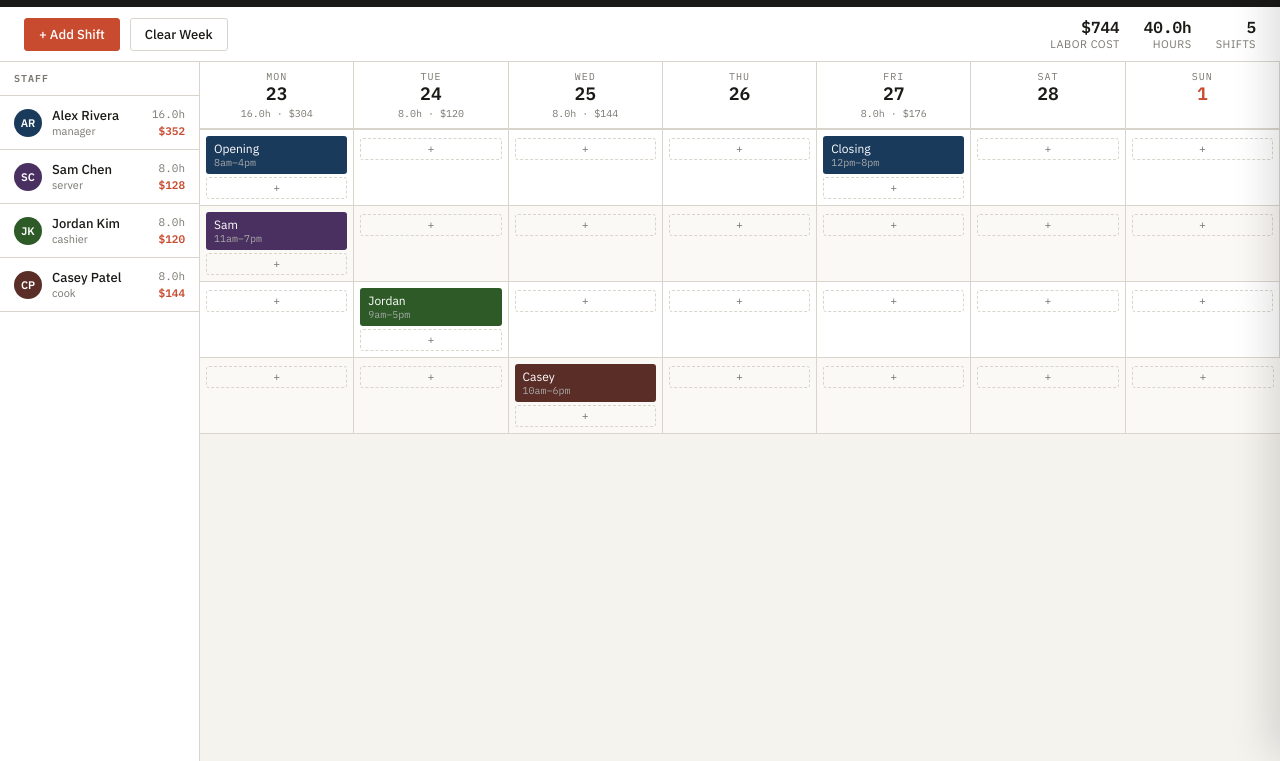
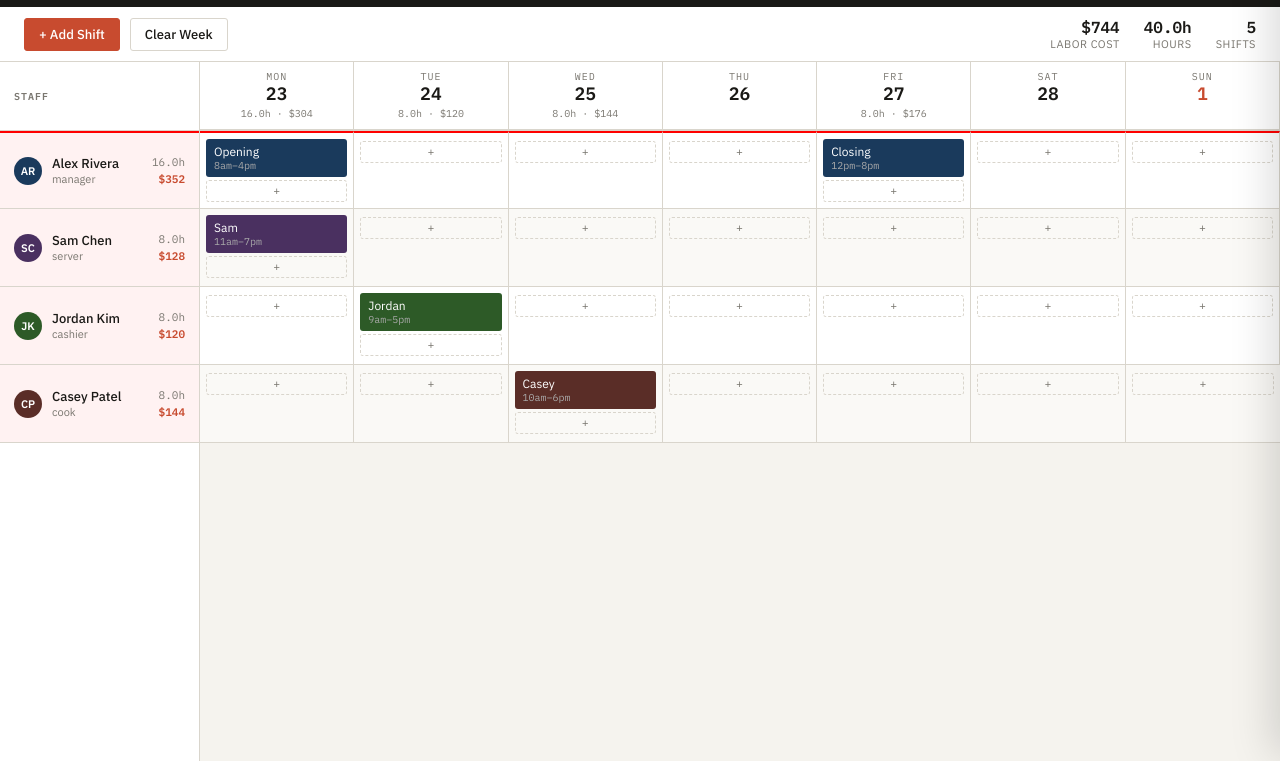
Before and after one commit to sklores/Scheduling-App, a website: page shift-stackblitz/public/index.html in a window 1280 px wide. Shown: the part 45-806 px from the top of the page. Drawn offline with Linux system fonts and the light colour scheme.

Commit message:
chore(debug): add visual row-sync proof

```diff
--- a/index.js
+++ b/index.js
@@ -4,7 +4,11 @@
 
 const app = express();
 app.use(express.json());
-app.use(express.static(path.join(__dirname, "public")));
+app.use(express.static(__dirname));
+
+app.get("/", (_req, res) => {
+  res.sendFile(path.join(__dirname, "index.html"));
+});
 
 app.post("/api/send-schedule", async (req, res) => {
   const { messages } = req.body;
--- a/shift-stackblitz/public/index.html
+++ b/shift-stackblitz/public/index.html
@@ -13,6 +13,7 @@
     --accent: #c84b2f; --accent-light: #fde8e3;
     --green: #2d5a27; --green-light: #e8f5e3;
     --mono: 'IBM Plex Mono', monospace; --sans: 'IBM Plex Sans', sans-serif;
+    --rowH: 72px; --headH: 69px;
   }
   body { font-family: var(--sans); background: var(--bg); color: var(--text); min-height: 100vh; font-size: 14px; }
 
@@ -47,8 +48,10 @@
   /* ── App Body ── */
   .app-body { display: flex; height: calc(100vh - 52px - 49px); overflow: hidden; }
   .sidebar { width: 200px; flex-shrink: 0; background: var(--surface); border-right: 1px solid var(--border); overflow-y: auto; }
-  .sidebar-header { padding: 10px 14px; font-family: var(--mono); font-size: 10px; font-weight: 600; text-transform: uppercase; letter-spacing: 1px; color: var(--text-muted); border-bottom: 1px solid var(--border); position: sticky; top: 0; background: var(--surface); }
-  .employee-row { padding: 10px 14px; border-bottom: 1px solid var(--border); display: flex; align-items: center; gap: 10px; transition: background 0.1s; }
+  .sidebar-header { height: var(--headH); padding: 0 14px; font-family: var(--mono); font-size: 10px; font-weight: 600; text-transform: uppercase; letter-spacing: 1px; color: var(--text-muted); border-bottom: 1px solid var(--border); position: sticky; top: 0; background: var(--surface); display: flex; align-items: center; box-sizing: border-box; }
+  .employee-row { height: var(--rowH); padding: 0 14px; border-bottom: 1px solid var(--border); display: flex; align-items: center; gap: 10px; transition: background 0.1s; box-sizing: border-box; background: rgba(255,0,0,0.05); }
+  .employee-row.first-row-debug { border-top: 2px solid red; }
+  .grid-cell.first-row-debug { border-top: 2px solid red; } /* DEBUG ALIGN */
   .employee-row:hover { background: var(--bg); }
   .avatar { width: 28px; height: 28px; border-radius: 50%; display: flex; align-items: center; justify-content: center; font-size: 11px; font-weight: 600; flex-shrink: 0; color: #fff; }
   .emp-name { font-weight: 500; font-size: 13px; white-space: nowrap; overflow: hidden; text-overflow: ellipsis; }
@@ -59,13 +62,13 @@
   /* ── Grid ── */
   .grid-wrap { flex: 1; overflow: auto; }
   .schedule-grid { min-width: 700px; display: grid; grid-template-columns: repeat(7, 1fr); }
-  .day-header { padding: 8px 10px; text-align: center; border-right: 1px solid var(--border); border-bottom: 2px solid var(--border); background: var(--surface); position: sticky; top: 0; z-index: 10; }
+  .day-header { height: var(--headH); padding: 8px 10px; text-align: center; border-right: 1px solid var(--border); border-bottom: 2px solid var(--border); background: var(--surface); position: sticky; top: 0; z-index: 10; box-sizing: border-box; }
   .day-header:last-child { border-right: none; }
   .day-name { font-family: var(--mono); font-size: 10px; text-transform: uppercase; letter-spacing: 1px; color: var(--text-muted); }
   .day-date { font-size: 18px; font-weight: 600; line-height: 1.2; }
   .day-header.today .day-date { color: var(--accent); }
   .day-total { font-family: var(--mono); font-size: 10px; color: var(--text-muted); margin-top: 2px; }
-  .grid-cell { border-right: 1px solid var(--border); border-bottom: 1px solid var(--border); min-height: 72px; padding: 6px; background: var(--surface); transition: background 0.1s; }
+  .grid-cell { border-right: 1px solid var(--border); border-bottom: 1px solid var(--border); min-height: var(--rowH); padding: 6px; background: var(--surface); transition: background 0.1s; box-sizing: border-box; }
   .grid-cell:last-child { border-right: none; }
   .grid-cell:hover { background: #fafaf8; }
   .grid-cell.alt { background: #faf9f6; }
@@ -386,6 +389,24 @@
 }
 
 // ── Render ──
+
+function syncLayoutHeights() {
+  const root=document.documentElement;
+  const firstGridRow=document.querySelector("#scheduleGrid .grid-cell");
+  if (firstGridRow) {
+    const rowH=firstGridRow.getBoundingClientRect().height;
+    root.style.setProperty("--rowH", `${rowH}px`);
+    document.querySelectorAll("#sidebarList .employee-row").forEach(row=>{ row.style.height=`${rowH}px`; });
+    console.log("[ROW SYNC]", rowH); // DEBUG ALIGN
+  }
+
+  const firstDayHeader=document.querySelector("#scheduleGrid .day-header");
+  if (firstDayHeader) {
+    const headH=firstDayHeader.getBoundingClientRect().height;
+    root.style.setProperty("--headH", `${headH}px`);
+  }
+}
+
 function render() {
   const ws=weekStart(weekOff), we=new Date(ws); we.setDate(ws.getDate()+6);
   const opt={month:"short",day:"numeric"};
@@ -396,14 +417,15 @@
   document.getElementById("statShifts").textContent=shifts.length;
   document.getElementById("statCost").textContent=fmtD(totalC);
   renderSidebar(); renderGrid(); renderDrawer();
+  requestAnimationFrame(syncLayoutHeights);
 }
 
 function renderSidebar() {
   document.getElementById("sidebarList").innerHTML = employees.length===0
     ? `<div class="empty-state">No staff yet.<br>Open Manage Staff →</div>`
-    : employees.map(e=>{
+    : employees.map((e,i)=>{
         const h=empHrs(e.id), c=empCost(e.id);
-        return `<div class="employee-row">
+        return `<div class="employee-row${i===0?" first-row-debug":""}">
           <div class="avatar" style="background:${e.color}">${ini(e.name)}</div>
           <div style="min-width:0;flex:1">
             <div class="emp-name">${e.name}</div>
@@ -437,7 +459,7 @@
     employees.forEach((emp,ri)=>{
       for(let d=0;d<7;d++){
         const cs=shifts.filter(s=>s.empId===emp.id&&s.day===d);
-        html+=`<div class="grid-cell${ri%2?" alt":""}" ondblclick="openAddShift(${emp.id},${d})">
+        html+=`<div class="grid-cell${ri%2?" alt":""}${ri===0?" first-row-debug":""}" ondblclick="openAddShift(${emp.id},${d})">
           ${cs.map(s=>`
             <div class="shift-block" data-role="${emp.role}" onclick="openEditShift(${s.id})">
               <button class="del-btn" onclick="event.stopPropagation();deleteShift(${s.id})">×</button>
@@ -450,7 +472,7 @@
     });
   }
   document.getElementById("scheduleGrid").innerHTML=html;
-}
+  }
 
 function renderDrawer() {
   const totalH=shifts.reduce((a,s)=>a+hrs(s),0);
@@ -460,7 +482,7 @@
   document.getElementById("drawerCount").textContent=employees.length;
   document.getElementById("staffList").innerHTML = employees.length===0
     ? `<div class="empty-state">No employees yet.<br>Add one above.</div>`
-    : employees.map(e=>{
+    : employees.map((e,i)=>{
         const h=empHrs(e.id), c=empCost(e.id);
         const hasPhone=!!(e.phone&&e.phone.trim());
         return `<div class="staff-item">
@@ -740,6 +762,8 @@
 
 function escHtml(s){ return s.replace(/&/g,"&amp;").replace(/</g,"&lt;").replace(/>/g,"&gt;"); }
 
+window.addEventListener("resize", () => requestAnimationFrame(syncLayoutHeights));
+
 render();
 </script>
 </body>
```
